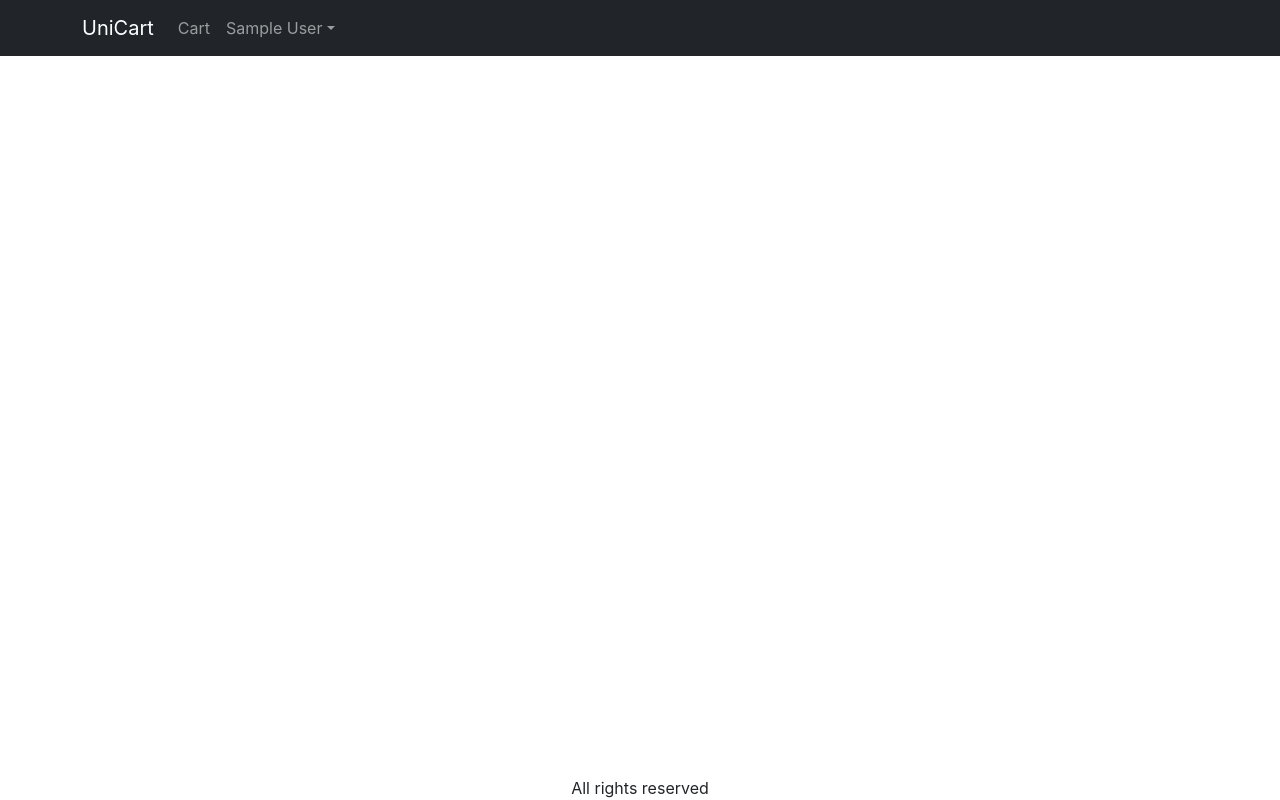
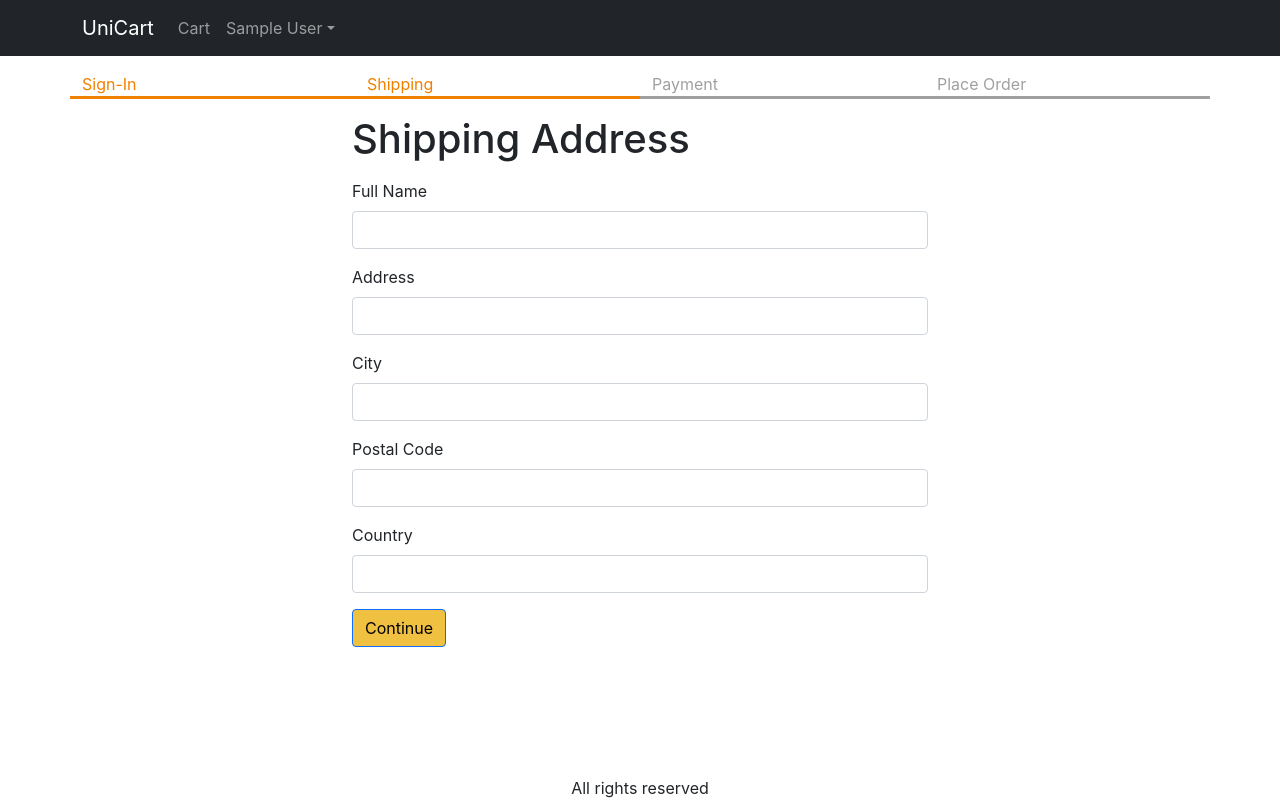
Before and after one commit to LalithaRamanaV/uni-cart, a React (Create React App) app in the folder frontend/: page /shipping in a window 1280 px wide. Built offline with nearby package versions, Linux system fonts and the light colour scheme; sample sign-in values are in the browser's storage.

Commit message:
build: shipping screen

```diff
--- a/frontend/src/App.js
+++ b/frontend/src/App.js
@@ -13,6 +13,7 @@
 import { Store } from './Store';
 import CartScreen from './screens/CartScreen';
 import SigninScreen from './screens/SigninScreen';
+import ShippingAddressScreen from './screens/ShippingAddressScreen';
 
 function App() {
 
@@ -22,6 +23,7 @@
   const signoutHandler = () => {
     ctxDispatch({ type: 'USER_SIGNOUT' });
     localStorage.removeItem('userInfo');
+    localStorage.removeItem('shippingAddress');
   };
   return (
     <BrowserRouter>
@@ -74,6 +76,10 @@
               <Route path="/product/:slug" element={<ProductScreen />} />
               <Route path="/cart" element={<CartScreen />} />
               <Route path="/signin" element={<SigninScreen />} />
+              <Route
+                path="/shipping"
+                element={<ShippingAddressScreen />}
+              ></Route>
               <Route path="/" element={<HomeScreen />} />
             </Routes>
           </Container>
--- a/frontend/src/Store.js
+++ b/frontend/src/Store.js
@@ -10,6 +10,9 @@
 
 
   cart: {
+    shippingAddress: localStorage.getItem('shippingAddress')
+    ? JSON.parse(localStorage.getItem('shippingAddress'))
+    : {},
     cartItems: localStorage.getItem('cartItems')
       ? JSON.parse(localStorage.getItem('cartItems'))
       : [],
@@ -44,6 +47,18 @@
         return {
           ...state,
           userInfo: null,
+          cart: {
+            cartItems: [],
+            shippingAddress: {},
+          },
+        };
+      case 'SAVE_SHIPPING_ADDRESS':
+        return {
+          ...state,
+          cart: {
+            ...state.cart,
+            shippingAddress: action.payload,
+          },
         };
 
       default:
--- /dev/null
+++ b/frontend/src/components/CheckoutSteps.js
@@ -0,0 +1,14 @@
+import React from 'react';
+import Row from 'react-bootstrap/Row';
+import Col from 'react-bootstrap/Col';
+
+export default function CheckoutSteps(props) {
+  return (
+    <Row className="checkout-steps">
+      <Col className={props.step1 ? 'active' : ''}>Sign-In</Col>
+      <Col className={props.step2 ? 'active' : ''}>Shipping</Col>
+      <Col className={props.step3 ? 'active' : ''}>Payment</Col>
+      <Col className={props.step4 ? 'active' : ''}>Place Order</Col>
+    </Row>
+  );
+}
--- a/frontend/src/index.css
+++ b/frontend/src/index.css
@@ -44,3 +44,11 @@
 .small-container{
   max-width:600px;
 }
+.checkout-steps > div {
+  border-bottom: 0.2rem solid #a0a0a0;
+  color: #a0a0a0;
+}
+.checkout-steps > div.active {
+  border-bottom: 0.2rem solid #f08000;
+  color: #f08000;
+}
--- /dev/null
+++ b/frontend/src/screens/ShippingAddressScreen.js
@@ -0,0 +1,111 @@
+import React, { useContext, useEffect, useState } from 'react';
+import { Helmet } from 'react-helmet-async';
+import Form from 'react-bootstrap/Form';
+import Button from 'react-bootstrap/Button';
+import { useNavigate } from 'react-router-dom';
+import { Store } from '../Store';
+import CheckoutSteps from '../components/CheckoutSteps';
+
+export default function ShippingAddressScreen() {
+  const navigate = useNavigate();
+  const { state, dispatch: ctxDispatch } = useContext(Store);
+  const {
+    userInfo,
+    cart: { shippingAddress },
+  } = state;
+  const [fullName, setFullName] = useState(shippingAddress.fullName || '');
+  const [address, setAddress] = useState(shippingAddress.address || '');
+  const [city, setCity] = useState(shippingAddress.city || '');
+  const [postalCode, setPostalCode] = useState(
+    shippingAddress.postalCode || ''
+  );
+  useEffect(() => {
+    if (!userInfo) {
+      navigate('/signin?redirect=/shipping');
+    }
+  }, [userInfo, navigate]);
+  const [country, setCountry] = useState(shippingAddress.country || '');
+  const submitHandler = (e) => {
+    e.preventDefault();
+    ctxDispatch({
+      type: 'SAVE_SHIPPING_ADDRESS',
+      payload: {
+        fullName,
+        address,
+        city,
+        postalCode,
+        country,
+      },
+    });
+    localStorage.setItem(
+      'shippingAddress',
+      JSON.stringify({
+        fullName,
+        address,
+        city,
+        postalCode,
+        country,
+      })
+    );
+    navigate('/payment');
+  };
+  return (
+    <div>
+      <Helmet>
+        <title>Shipping Address</title>
+      </Helmet>
+
+      <CheckoutSteps step1 step2></CheckoutSteps>
+      <div className="container small-container">
+        <h1 className="my-3">Shipping Address</h1>
+        <Form onSubmit={submitHandler}>
+          <Form.Group className="mb-3" controlId="fullName">
+            <Form.Label>Full Name</Form.Label>
+            <Form.Control
+              value={fullName}
+              onChange={(e) => setFullName(e.target.value)}
+              required
+            />
+          </Form.Group>
+          <Form.Group className="mb-3" controlId="address">
+            <Form.Label>Address</Form.Label>
+            <Form.Control
+              value={address}
+              onChange={(e) => setAddress(e.target.value)}
+              required
+            />
+          </Form.Group>
+          <Form.Group className="mb-3" controlId="city">
+            <Form.Label>City</Form.Label>
+            <Form.Control
+              value={city}
+              onChange={(e) => setCity(e.target.value)}
+              required
+            />
+          </Form.Group>
+          <Form.Group className="mb-3" controlId="postalCode">
+            <Form.Label>Postal Code</Form.Label>
+            <Form.Control
+              value={postalCode}
+              onChange={(e) => setPostalCode(e.target.value)}
+              required
+            />
+          </Form.Group>
+          <Form.Group className="mb-3" controlId="country">
+            <Form.Label>Country</Form.Label>
+            <Form.Control
+              value={country}
+              onChange={(e) => setCountry(e.target.value)}
+              required
+            />
+          </Form.Group>
+          <div className="mb-3">
+            <Button variant="primary" type="submit">
+              Continue
+            </Button>
+          </div>
+        </Form>
+      </div>
+    </div>
+  );
+}
```
